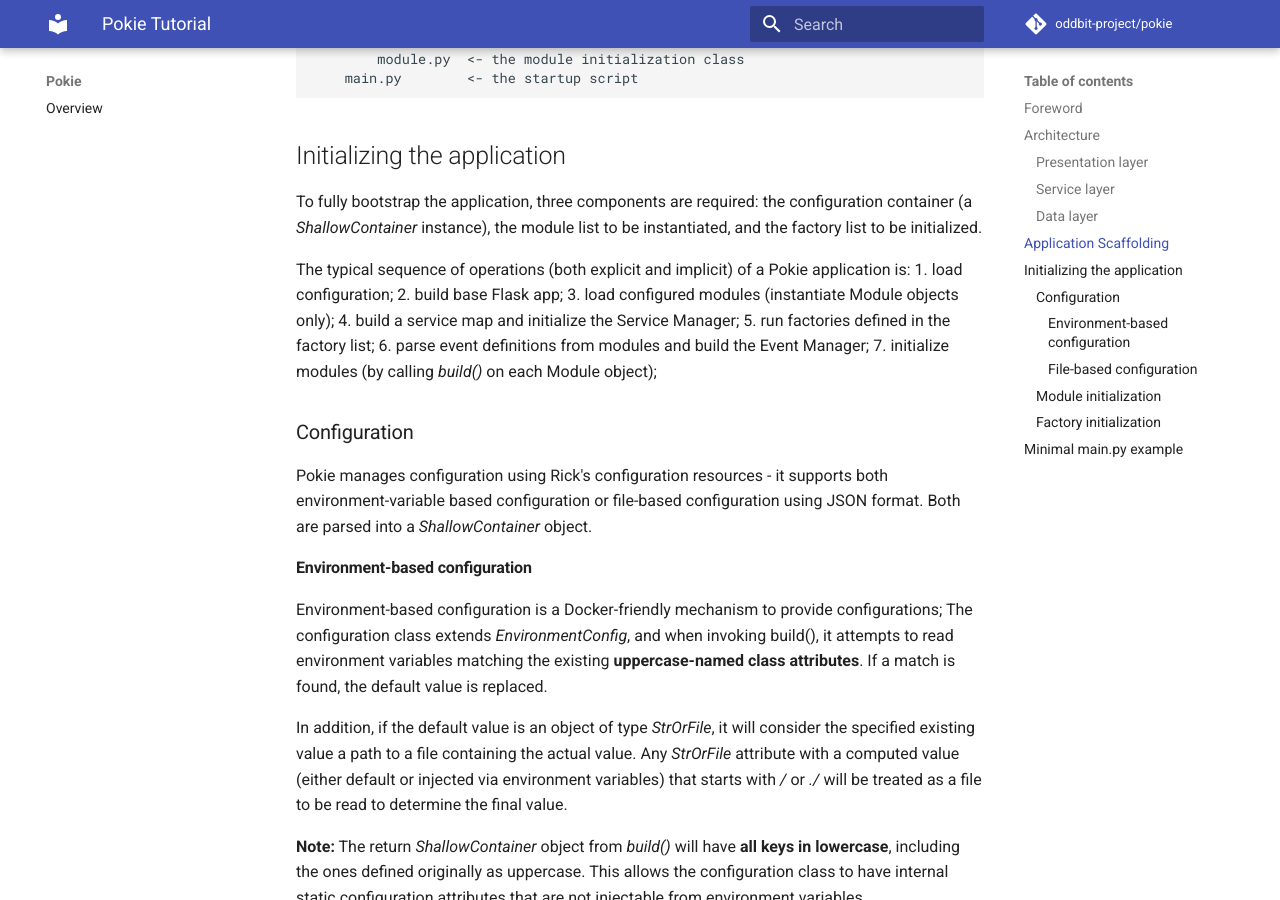
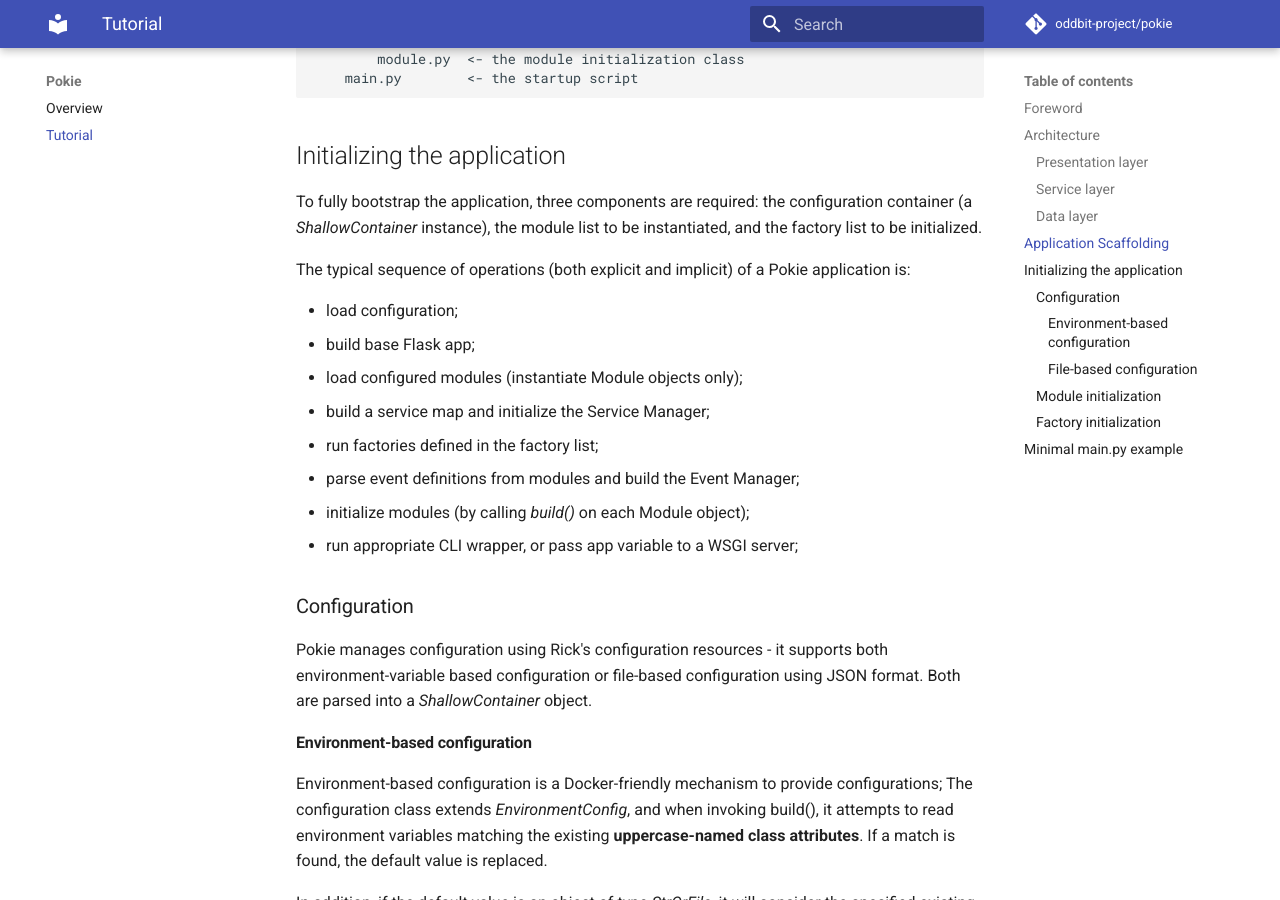
Before and after one commit to oddbit-project/pokie, an MkDocs documentation site: the page built from docs/tutorial/tutorial.md, in a window 1280 px wide and 900 px high, scrolled down 2120 px. Built offline with MkDocs 1.6.1 and Material for MkDocs 9.7.7, drawn with Linux system fonts in a browser that asks for light colours; comment, search, counter and statistics services are not loaded.

Commit message:
documentation

```diff
--- a/docs/tutorial/tutorial.md
+++ b/docs/tutorial/tutorial.md
@@ -81,13 +81,15 @@
 (a *ShallowContainer* instance), the module list to be instantiated, and the factory list to be initialized.
 
 The typical sequence of operations (both explicit and implicit) of a Pokie application is:
-1. load configuration;
-2. build base Flask app;
-3. load configured modules (instantiate Module objects only);
-4. build a service map and initialize the Service Manager;
-5. run factories defined in the factory list;
-6. parse event definitions from modules and build the Event Manager;
-7. initialize modules (by calling *build()* on each Module object);
+
+* load configuration;
+* build base Flask app;
+* load configured modules (instantiate Module objects only);
+* build a service map and initialize the Service Manager;
+* run factories defined in the factory list;
+* parse event definitions from modules and build the Event Manager;
+* initialize modules (by calling *build()* on each Module object);
+* run appropriate CLI wrapper, or pass app variable to a WSGI server;
 
 ### Configuration
 
--- a/mkdocs.yml
+++ b/mkdocs.yml
@@ -10,6 +10,7 @@
 
 nav:
 - Overview: index.md
+- Tutorial: tutorial/tutorial.md
 
 plugins:
 - search
```
